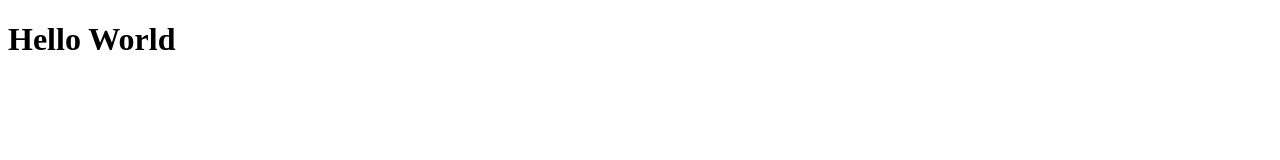
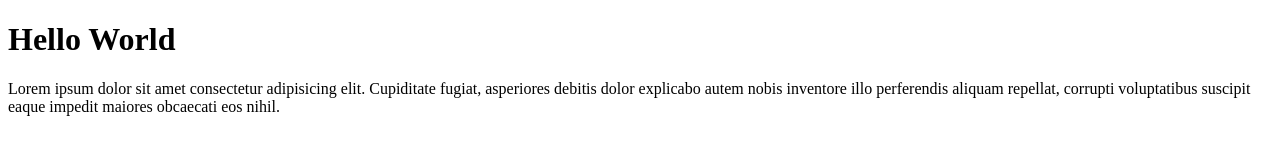
Before and after one commit to zephyrvireo3/Git-Test, a plain HTML site: page index.html in a window 1280 px wide. Drawn offline with Linux system fonts and the light colour scheme.

Commit message:
Menambahkan paragraf

```diff
--- a/index.html
+++ b/index.html
@@ -7,5 +7,6 @@
 </head>
 <body>
     <h1>Hello World</h1>
+    <p1>Lorem ipsum dolor sit amet consectetur adipisicing elit. Cupiditate fugiat, asperiores debitis dolor explicabo autem nobis inventore illo perferendis aliquam repellat, corrupti voluptatibus suscipit eaque impedit maiores obcaecati eos nihil.</p1>
 </body>
 </html>
```
